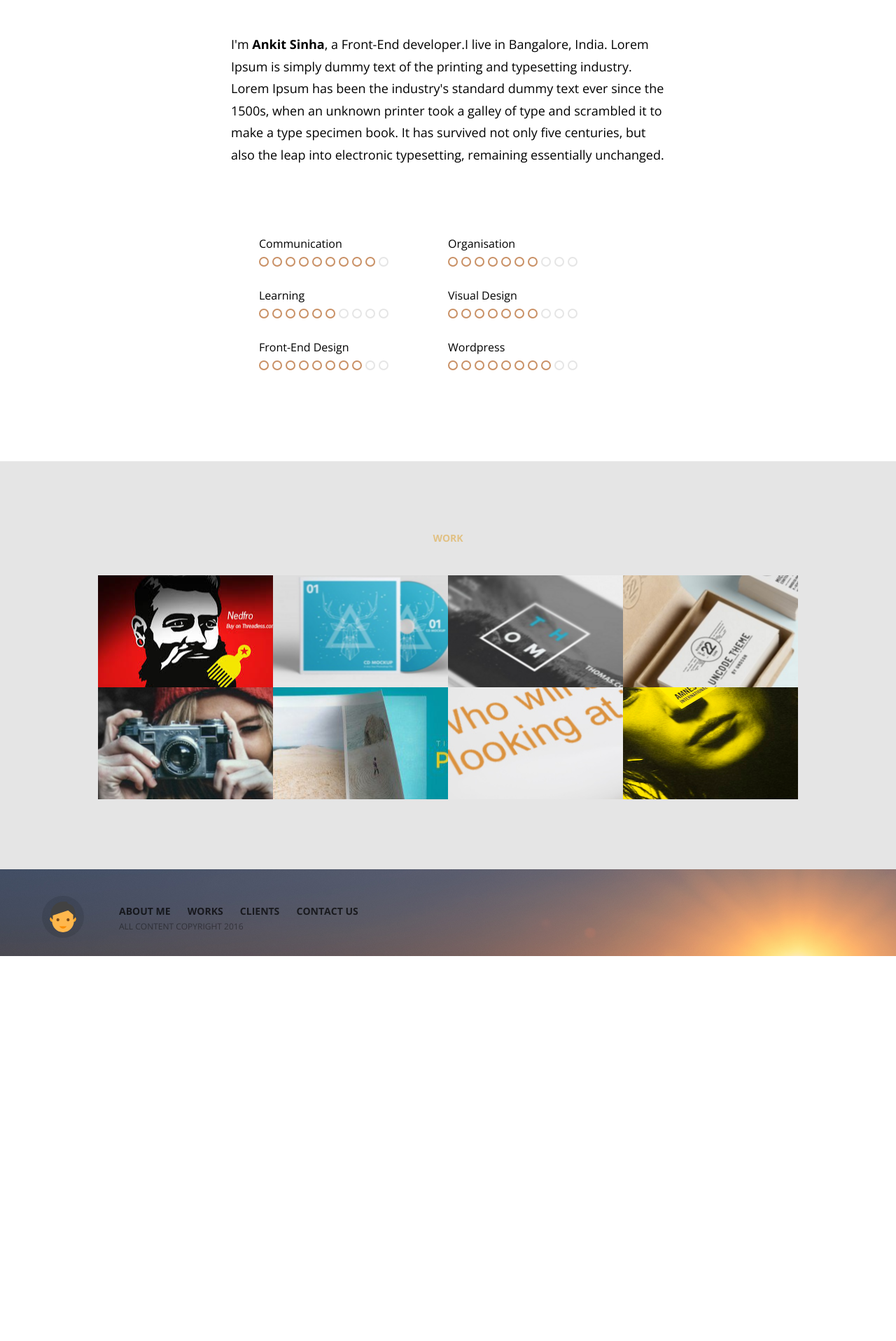
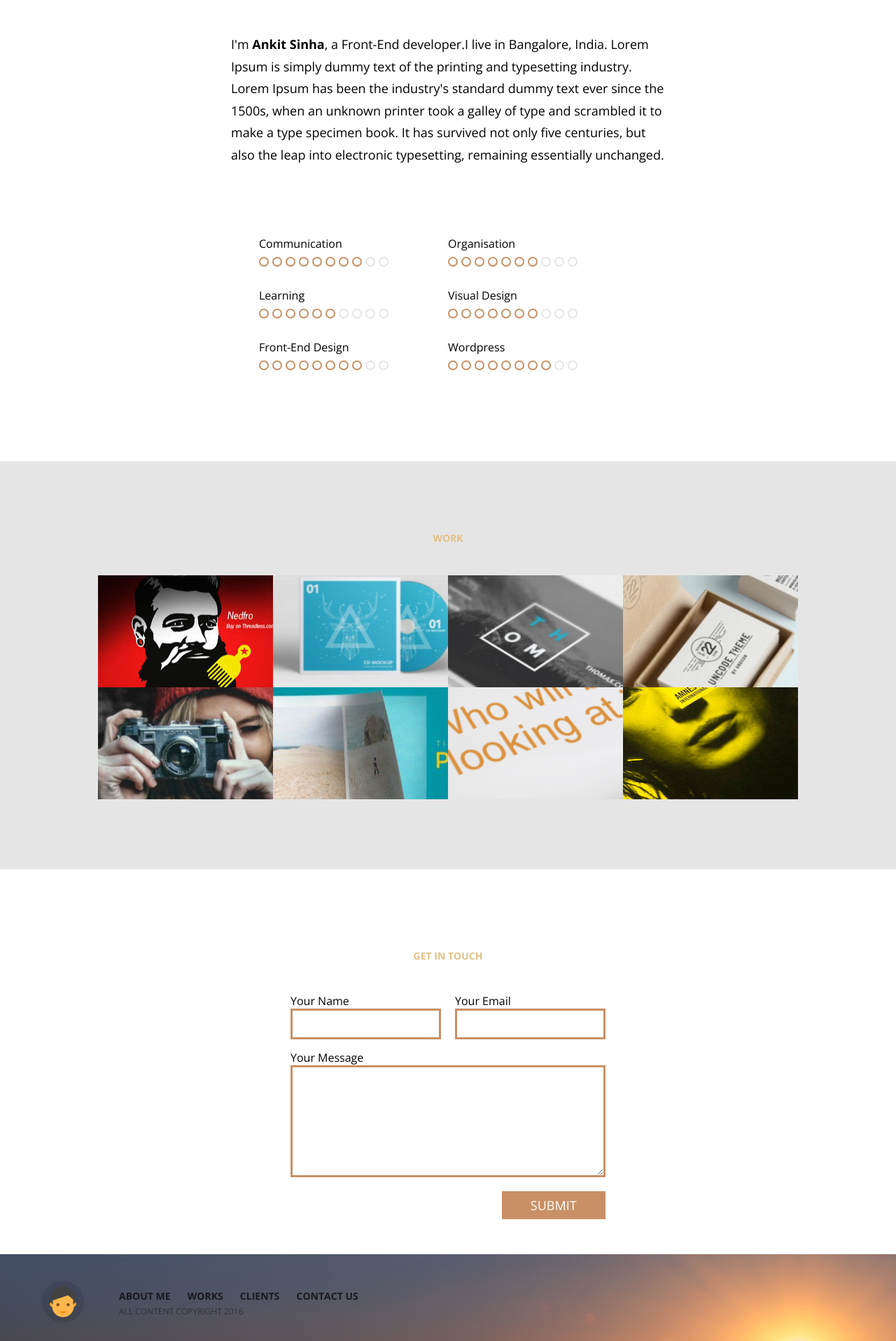
Before and after one commit to iankit/Portfolio-Theme, a Jekyll site: the page built from index.html, in a window 1280 px wide. Shown: the part 829-2745 px from the top of the page at 70% size. Built offline with Jekyll 4.4.1, drawn with Linux system fonts in a browser that asks for light colours; before the commit the page ends 2195 px from its top, so only the background shows below that.

Commit message:
Contact us section done

```diff
--- /dev/null
+++ b/_includes/contact.html
@@ -0,0 +1,20 @@
+<section>
+	<h3>Get In Touch</h3>
+	<form method="POST" action="https://formspree.io/{{ site.data.settings.contact-email }}"
+      method="POST">
+      <div class="form-name">
+	      <label><span>Your Name</span>
+		    <input type="text" name="name">
+		  </label>
+		  <label><span>Your Email</span>
+		    <input type="email" name="_replyto">
+		  </label>
+	  </div>
+	  <label><span>Your Message</span>
+	    <textarea name="message"></textarea>
+	  </label>
+	  <div class="submit-wrap">
+	    <input type="submit" value="Submit">
+	   </div>
+	</form>
+</section>
--- a/_includes/work.html
+++ b/_includes/work.html
@@ -3,7 +3,7 @@
 	<div class="thumb-container clearfix">
 
 		{% for project in site.data.settings.project %}
-		<a href="" class="thumb-unit" style="background: url(../img/work/{{project.folder}}/thumb.jpg) center center;">
+		<a href="{{ project.link }}" target="_blank" class="thumb-unit" style="background: url(../img/work/{{project.folder}}/thumb.jpg) center center;">
 			<div class="thumb-overlay">
 				<strong>{{ project.name }}</strong>
 				<div class="zoom-icon"></div>
--- a/_layouts/default.html
+++ b/_layouts/default.html
@@ -9,6 +9,7 @@
     {% include header.html %}
     {% include about.html %}
     {% include work.html %}
+    {% include contact.html %}
 
 
     {% include footer.html %}
--- /dev/null
+++ b/_sass/contact.scss
@@ -0,0 +1,49 @@
+form{
+	max-width:450px;
+	margin: 0 auto 50px;
+}
+label{
+	display: block;
+	margin-bottom: 15px;
+}
+label span{
+	display:block;
+}
+input, textarea{
+	border: 3px solid $accent;
+	width:100%;
+	box-sizing:border-box;
+	padding: 8px;
+}
+textarea{
+	height: 10em;
+}
+input:focus, textarea:focus{
+	outline: none;
+	border-color: $accent-light;
+}
+.form-name label{
+	width:50%;
+	float:left;
+	box-sizing: border-box;
+}
+.form-name label:nth-child(1){
+	padding-right: 10px;
+}
+.form-name label:nth-child(2){
+	padding-left: 10px;
+}
+.submit-wrap{
+	text-align: right;
+}
+input[type=submit]{
+	background: $accent;
+	color: white;
+	text-transform: uppercase;
+	font-size: 18px;
+	width: 33%;
+	padding: 5px;
+}
+input[type=submit]:hover{
+	background: $accent-light;
+}
--- a/css/main.scss
+++ b/css/main.scss
@@ -54,5 +54,6 @@ $on-laptop:        800px;
         "about",
         "footer",
         "work",
-        "animation"
+        "animation",
+        "contact"
 ;
```
Also changed, not shown: _data/settings.yaml (+14 -9 lines), 3 other files.
